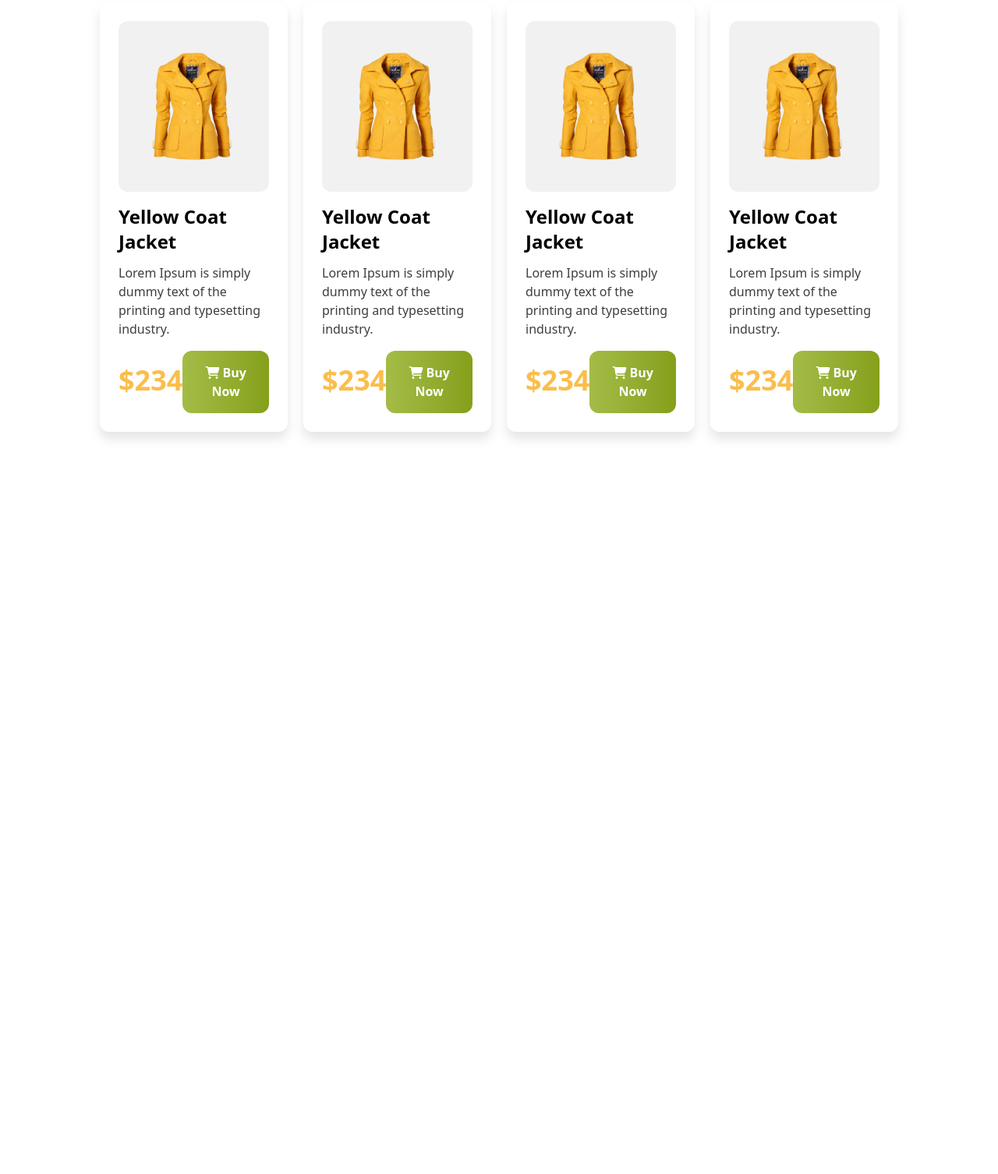
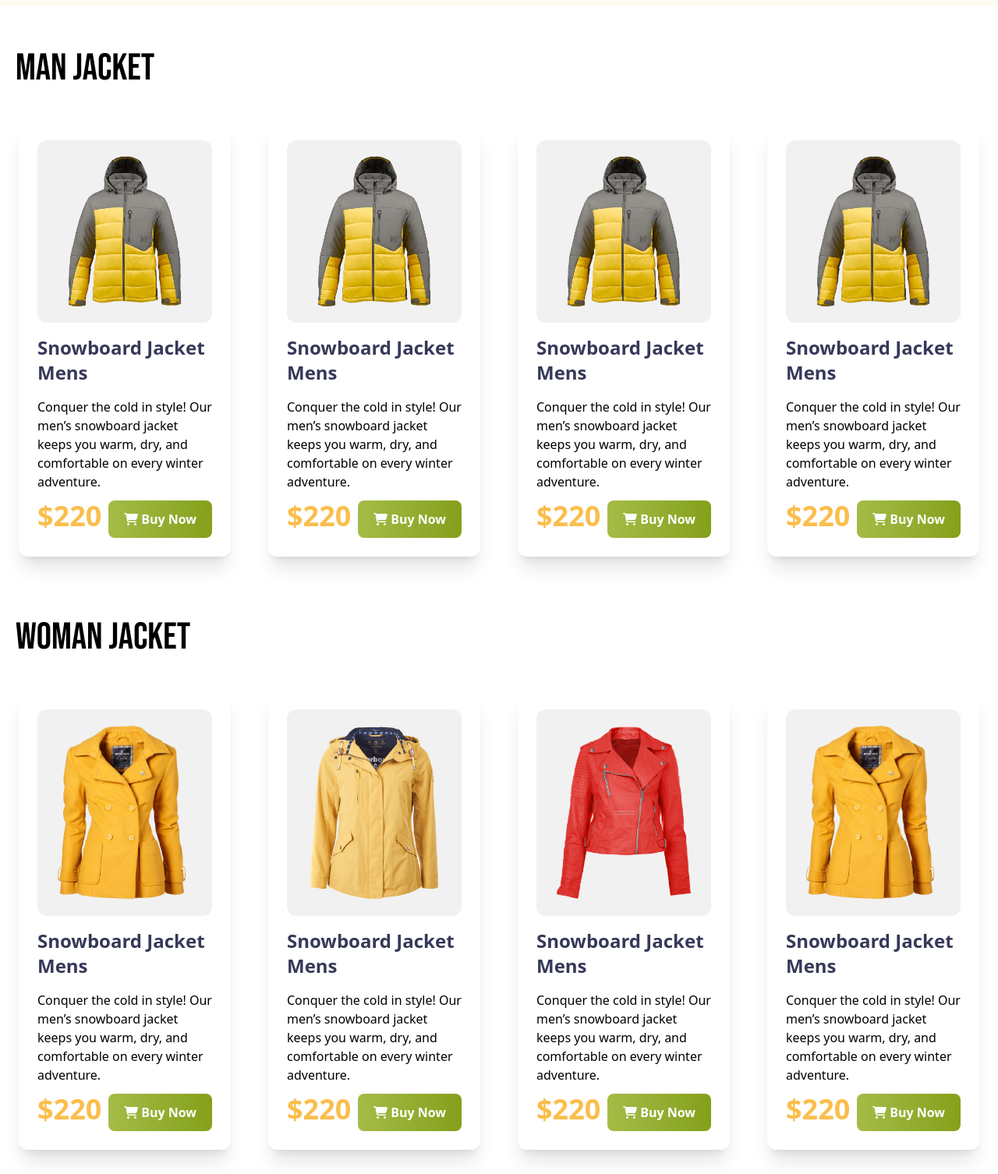
Before and after one commit to codewithahasanul/penguin-fashion, a plain HTML site: page index.html in a window 1280 px wide. Shown: the part 794-2300 px from the top of the page at 78% size. Before the commit the page ends 1428 px from the top, so only its background shows below. Drawn offline with nearby package versions, Linux system fonts and the light colour scheme.

Commit message:
header and main almost done

```diff
--- a/index.html
+++ b/index.html
@@ -40,13 +40,20 @@
   </head>
   <body>
     <!-- header section start -->
-    <header class="max-w-full bg-[#FFFBF0]">
-      <nav class="mx-32 py-12">
-        <div class="flex justify-between">
+    <header class="lg:px-32 py-14 bg-[#FFFBF0]">
+      <!-- navbar style -->
+      <nav class="lg:flex lg:justify-between lg:items-center p-5">
+        <div>
           <a href="home.html">
-            <img class="w-56" src="icons/logo.png" alt="Site Logo" />
+            <img
+              class="max-w-72 mx-auto"
+              src="icons/logo.png"
+              alt="Site Logo"
+            />
           </a>
-          <ul class="flex gap-16">
+        </div>
+        <div class="pt-5">
+          <ul class="flex justify-between gap-3 lg:gap-6 px-3">
             <li><a href="home.html">Home</a></li>
             <li><a href="product.html">Product</a></li>
             <li><a href="about.html">About Us</a></li>
@@ -54,123 +61,129 @@
           </ul>
         </div>
       </nav>
-      <div class="flex justify-between items-center mt-5 mb-24 mx-32">
+      <!-- banner style -->
+      <div class="lg:flex px-5 my-16 lg:items-center mx-auto justify-between">
         <div>
-          <h1 class="uppercase font-bebas text-7xl">
-            <span class="text-[#FABE4C]">Be the Penguins</span>
-            <br />
+          <h1 class="text-6xl font-bebas">
+            <span class="text-[#FABE4C]">Be the Penguins</span> <br />
             <span class="text-[#363958]">of Winter</span>
           </h1>
-          <p class="mt-2 text-[#3E3E3E]">
-            Lorem Ipsum is simply dummy text of the printing <br />
-            and typesetting industry.
+          <p class="mt-3 mb-5">
+            Embrace the chill with the spirit of penguins—united, resilient,<br />
+            and full of charm. Just like these graceful winter birds, shine in
+            the cold <br />season with warmth, style, and strength.
           </p>
           <button
-            class="px-7 py-4 mt-4 font-semibold text-white bg-linear-to-r from-[#A4BC46] to-[#85A019] rounded-xl"
+            class="px-5 py-3 bg-gradient-to-r from-[#A4BC46] to-[#85A019] rounded-lg text-white font-semibold"
           >
             <i class="fa-solid fa-cart-shopping"></i>
             Buy Now
           </button>
         </div>
         <div>
-          <img src="images/model.png" alt="" />
+          <img class=" " src="images/model.png" alt="" />
         </div>
       </div>
     </header>
-    <!-- main section starat -->
-    <main class="mx-32 my-10">
-      <!-- category -->
-      <div>
-        <h1 class="font-bebas text-5xl text-[#363958] mb-5">Woman Jacket</h1>
-      </div>
-      <!-- card section -->
-      <div class="flex gap-5 mb-20">
-        <div class="p-6 rounded-xl bg-[#ffff] drop-shadow-xl">
-          <div>
+    <main>
+      <!-- Man collection -->
+      <section class="my-14">
+        <h1 class="uppercase font-bebas text-5xl mx-5 my-5">Man jacket</h1>
+        <div class="grid grid-cols-1 md:grid-cols-2 lg:grid-cols-4">
+          <div class="p-6 m-6 shadow-xl rounded-xl">
+            <div class="">
               <img
-              class="bg-[#F1F1F1] rounded-xl p-10"
-              src="images/jacket-1.png"
+                class="bg-[#F1F1F1] rounded-xl p-5"
+                src="images/jacket-4.png"
                 alt=""
               />
-            <h1 class="text-2xl font-bold mt-4 mb-3">Yellow Coat Jacket</h1>
-            <p class="text-[#3E3E3E]">
-              Lorem Ipsum is simply dummy text of the printing and typesetting
-              industry.
+              <h1 class="font-bold text-2xl text-[#363958] py-4">
+                Snowboard Jacket Mens
+              </h1>
+              <p>
+                Conquer the cold in style! Our men’s snowboard jacket keeps you
+                warm, dry, and comfortable on every winter adventure.
               </p>
             </div>
-          <div class="flex justify-between items-center">
-            <h1 class="font-semibold text-[#FABE4C] text-4xl mt-3">$234</h1>
+            <div class="flex justify-between mt-3">
+              <h1 class="text-[#FABE4C] font-black text-4xl">$220</h1>
               <button
-              class="px-7 py-4 mt-4 font-semibold text-white bg-linear-to-r from-[#A4BC46] to-[#85A019] rounded-xl"
+                class="px-5 py-3 bg-gradient-to-r from-[#A4BC46] to-[#85A019] rounded-lg text-white font-semibold"
               >
                 <i class="fa-solid fa-cart-shopping"></i>
                 Buy Now
               </button>
             </div>
           </div>
-        <div class="p-6 rounded-xl bg-[#ffff] drop-shadow-xl">
-          <div>
+          <div class="p-6 m-6 shadow-xl rounded-xl">
+            <div class="">
               <img
-              class="bg-[#F1F1F1] rounded-xl p-10"
-              src="images/jacket-1.png"
+                class="bg-[#F1F1F1] rounded-xl p-5"
+                src="images/jacket-4.png"
                 alt=""
               />
-            <h1 class="text-2xl font-bold mt-4 mb-3">Yellow Coat Jacket</h1>
-            <p class="text-[#3E3E3E]">
-              Lorem Ipsum is simply dummy text of the printing and typesetting
-              industry.
+              <h1 class="font-bold text-2xl text-[#363958] py-4">
+                Snowboard Jacket Mens
+              </h1>
+              <p>
+                Conquer the cold in style! Our men’s snowboard jacket keeps you
+                warm, dry, and comfortable on every winter adventure.
               </p>
             </div>
-          <div class="flex justify-between items-center">
-            <h1 class="font-semibold text-[#FABE4C] text-4xl mt-3">$234</h1>
+            <div class="flex justify-between mt-3">
+              <h1 class="text-[#FABE4C] font-black text-4xl">$220</h1>
               <button
-              class="px-7 py-4 mt-4 font-semibold text-white bg-linear-to-r from-[#A4BC46] to-[#85A019] rounded-xl"
+                class="px-5 py-3 bg-gradient-to-r from-[#A4BC46] to-[#85A019] rounded-lg text-white font-semibold"
               >
                 <i class="fa-solid fa-cart-shopping"></i>
                 Buy Now
               </button>
             </div>
           </div>
-        <div class="p-6 rounded-xl bg-[#ffff] drop-shadow-xl">
-          <div>
+          <div class="p-6 m-6 shadow-xl rounded-xl">
+            <div class="">
               <img
-              class="bg-[#F1F1F1] rounded-xl p-10"
-              src="images/jacket-1.png"
+                class="bg-[#F1F1F1] rounded-xl p-5"
+                src="images/jacket-4.png"
                 alt=""
               />
-            <h1 class="text-2xl font-bold mt-4 mb-3">Yellow Coat Jacket</h1>
-            <p class="text-[#3E3E3E]">
-              Lorem Ipsum is simply dummy text of the printing and typesetting
-              industry.
+              <h1 class="font-bold text-2xl text-[#363958] py-4">
+                Snowboard Jacket Mens
+              </h1>
+              <p>
+                Conquer the cold in style! Our men’s snowboard jacket keeps you
+                warm, dry, and comfortable on every winter adventure.
               </p>
             </div>
-          <div class="flex justify-between items-center">
-            <h1 class="font-semibold text-[#FABE4C] text-4xl mt-3">$234</h1>
+            <div class="flex justify-between mt-3">
+              <h1 class="text-[#FABE4C] font-black text-4xl">$220</h1>
               <button
-              class="px-7 py-4 mt-4 font-semibold text-white bg-linear-to-r from-[#A4BC46] to-[#85A019] rounded-xl"
+                class="px-5 py-3 bg-gradient-to-r from-[#A4BC46] to-[#85A019] rounded-lg text-white font-semibold"
               >
                 <i class="fa-solid fa-cart-shopping"></i>
                 Buy Now
               </button>
             </div>
           </div>
-        <div class="p-6 rounded-xl bg-[#ffff] drop-shadow-xl">
-          <div>
+          <div class="p-6 m-6 shadow-xl rounded-xl">
+            <div class="">
               <img
-              class="bg-[#F1F1F1] rounded-xl p-10"
-              src="images/jacket-1.png"
+                class="bg-[#F1F1F1] rounded-xl p-5"
+                src="images/jacket-4.png"
                 alt=""
               />
-            <h1 class="text-2xl font-bold mt-4 mb-3">Yellow Coat Jacket</h1>
-            <p class="text-[#3E3E3E]">
-              Lorem Ipsum is simply dummy text of the printing and typesetting
-              industry.
+              <h1 class="font-bold text-2xl text-[#363958] py-4">
+                Snowboard Jacket Mens
+              </h1>
+              <p>
+                Conquer the cold in style! Our men’s snowboard jacket keeps you
+                warm, dry, and comfortable on every winter adventure.
               </p>
             </div>
-          <div class="flex justify-between items-center">
-            <h1 class="font-semibold text-[#FABE4C] text-4xl mt-3">$234</h1>
+            <div class="flex justify-between mt-3">
+              <h1 class="text-[#FABE4C] font-black text-4xl">$220</h1>
               <button
-              class="px-7 py-4 mt-4 font-semibold text-white bg-linear-to-r from-[#A4BC46] to-[#85A019] rounded-xl"
+                class="px-5 py-3 bg-gradient-to-r from-[#A4BC46] to-[#85A019] rounded-lg text-white font-semibold"
               >
                 <i class="fa-solid fa-cart-shopping"></i>
                 Buy Now
@@ -178,6 +191,115 @@
             </div>
           </div>
         </div>
+      </section>
+      <!-- Woman collection -->
+      <section class="my-14">
+        <h1 class="uppercase font-bebas text-5xl mx-5 my-5">Woman jacket</h1>
+        <div class="grid grid-cols-1 md:grid-cols-2 lg:grid-cols-4">
+          <div class="p-6 m-6 shadow-xl rounded-xl">
+            <div class="">
+              <img
+                class="bg-[#F1F1F1] rounded-xl p-5"
+                src="images/jacket-1.png"
+                alt=""
+              />
+              <h1 class="font-bold text-2xl text-[#363958] py-4">
+                Snowboard Jacket Mens
+              </h1>
+              <p>
+                Conquer the cold in style! Our men’s snowboard jacket keeps you
+                warm, dry, and comfortable on every winter adventure.
+              </p>
+            </div>
+            <div class="flex justify-between mt-3">
+              <h1 class="text-[#FABE4C] font-black text-4xl">$220</h1>
+              <button
+                class="px-5 py-3 bg-gradient-to-r from-[#A4BC46] to-[#85A019] rounded-lg text-white font-semibold"
+              >
+                <i class="fa-solid fa-cart-shopping"></i>
+                Buy Now
+              </button>
+            </div>
+          </div>
+          <div class="p-6 m-6 shadow-xl rounded-xl">
+            <div class="">
+              <img
+                class="bg-[#F1F1F1] rounded-xl p-5"
+                src="images/jacket-2.png"
+                alt=""
+              />
+              <h1 class="font-bold text-2xl text-[#363958] py-4">
+                Snowboard Jacket Mens
+              </h1>
+              <p>
+                Conquer the cold in style! Our men’s snowboard jacket keeps you
+                warm, dry, and comfortable on every winter adventure.
+              </p>
+            </div>
+            <div class="flex justify-between mt-3">
+              <h1 class="text-[#FABE4C] font-black text-4xl">$220</h1>
+              <button
+                class="px-5 py-3 bg-gradient-to-r from-[#A4BC46] to-[#85A019] rounded-lg text-white font-semibold"
+              >
+                <i class="fa-solid fa-cart-shopping"></i>
+                Buy Now
+              </button>
+            </div>
+          </div>
+          <div class="p-6 m-6 shadow-xl rounded-xl">
+            <div class="">
+              <img
+                class="bg-[#F1F1F1] rounded-xl p-5"
+                src="images/jacket-3.png"
+                alt=""
+              />
+              <h1 class="font-bold text-2xl text-[#363958] py-4">
+                Snowboard Jacket Mens
+              </h1>
+              <p>
+                Conquer the cold in style! Our men’s snowboard jacket keeps you
+                warm, dry, and comfortable on every winter adventure.
+              </p>
+            </div>
+            <div class="flex justify-between mt-3">
+              <h1 class="text-[#FABE4C] font-black text-4xl">$220</h1>
+              <button
+                class="px-5 py-3 bg-gradient-to-r from-[#A4BC46] to-[#85A019] rounded-lg text-white font-semibold"
+              >
+                <i class="fa-solid fa-cart-shopping"></i>
+                Buy Now
+              </button>
+            </div>
+          </div>
+          <div class="p-6 m-6 shadow-xl rounded-xl">
+            <div class="">
+              <img
+                class="bg-[#F1F1F1] rounded-xl p-5"
+                src="images/jacket-1.png"
+                alt=""
+              />
+              <h1 class="font-bold text-2xl text-[#363958] py-4">
+                Snowboard Jacket Mens
+              </h1>
+              <p>
+                Conquer the cold in style! Our men’s snowboard jacket keeps you
+                warm, dry, and comfortable on every winter adventure.
+              </p>
+            </div>
+            <div class="flex justify-between mt-3">
+              <h1 class="text-[#FABE4C] font-black text-4xl">$220</h1>
+              <button
+                class="px-5 py-3 bg-gradient-to-r from-[#A4BC46] to-[#85A019] rounded-lg text-white font-semibold"
+              >
+                <i class="fa-solid fa-cart-shopping"></i>
+                Buy Now
+              </button>
+            </div>
+          </div>
+        </div>
+      </section>
+      <section></section>
+      <section></section>
     </main>
     <footer></footer>
   </body>
```
Lines whose indentation alone changed are shown as unchanged.
